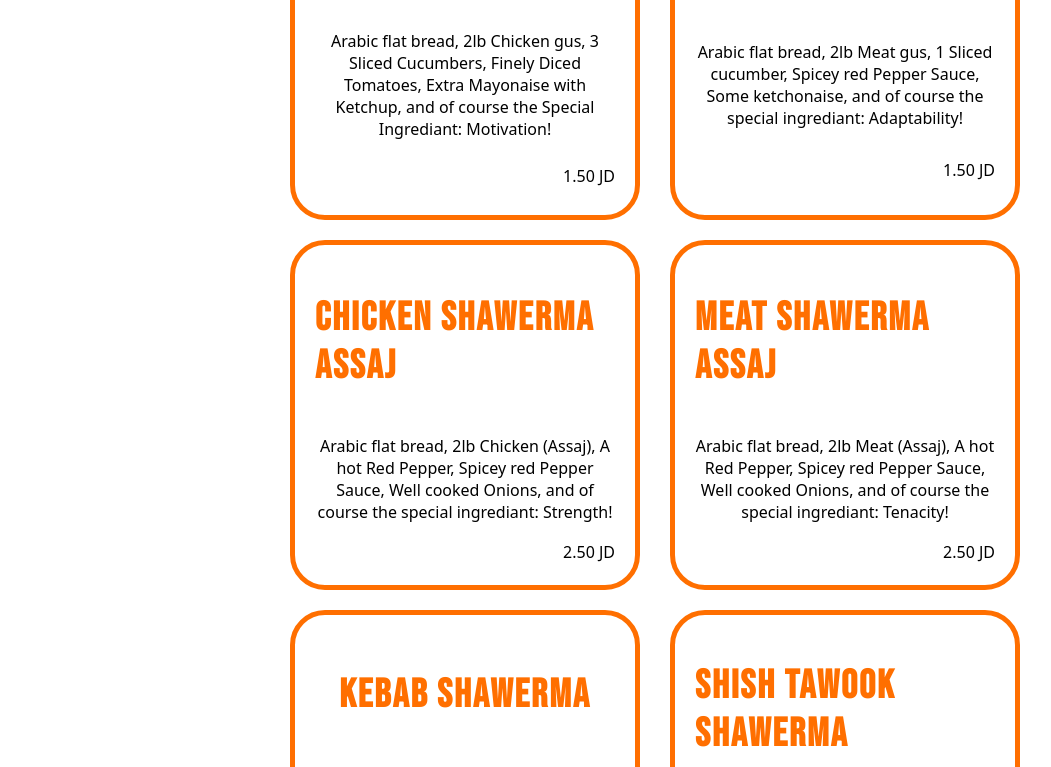
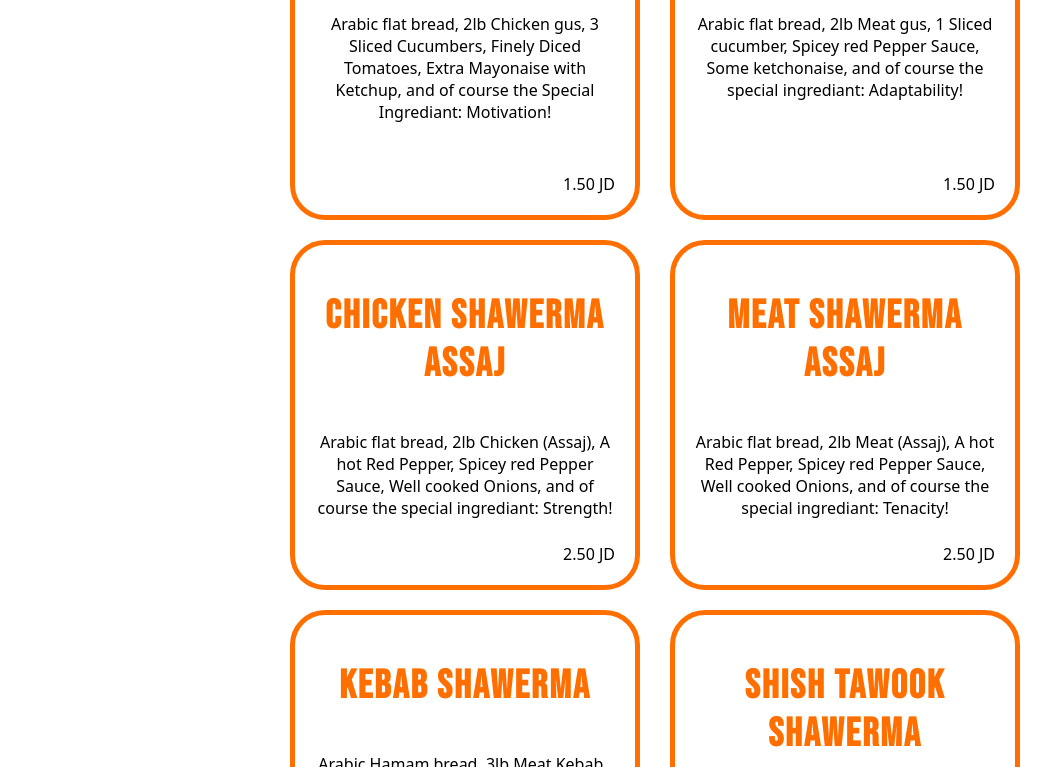
Before and after one commit to plzusername/odin_restaurant_page, a website built with webpack: page src/index.html in a window 1280 px wide. Shown: the part 568-1335 px from the top of the page, without its empty margins (0-1051 px from the left). Built offline with nearby package versions, Linux system fonts and the light colour scheme.

Commit message:
Fix alignment issue with price in menu item

```diff
--- a/src/styles/menu.css
+++ b/src/styles/menu.css
@@ -11,7 +11,7 @@
     transition: var(--button-transition);
     display: flex;
     flex-direction: column;
-    justify-content: space-evenly;
+    justify-content: flex-start;
     align-items: center;
 }
 
@@ -20,6 +20,7 @@
 }
 
 .shawerma-box h1{
+    text-align: center;
     font-family: var(--header-font);
     color: var(--main-red);
     letter-spacing: var(--menu-item-letter-spacing);
@@ -32,6 +33,8 @@
 
 .shawerma-box span{
     align-self: flex-end;
+
+    margin-top: auto;
 }
 
 .menu-section{
```
